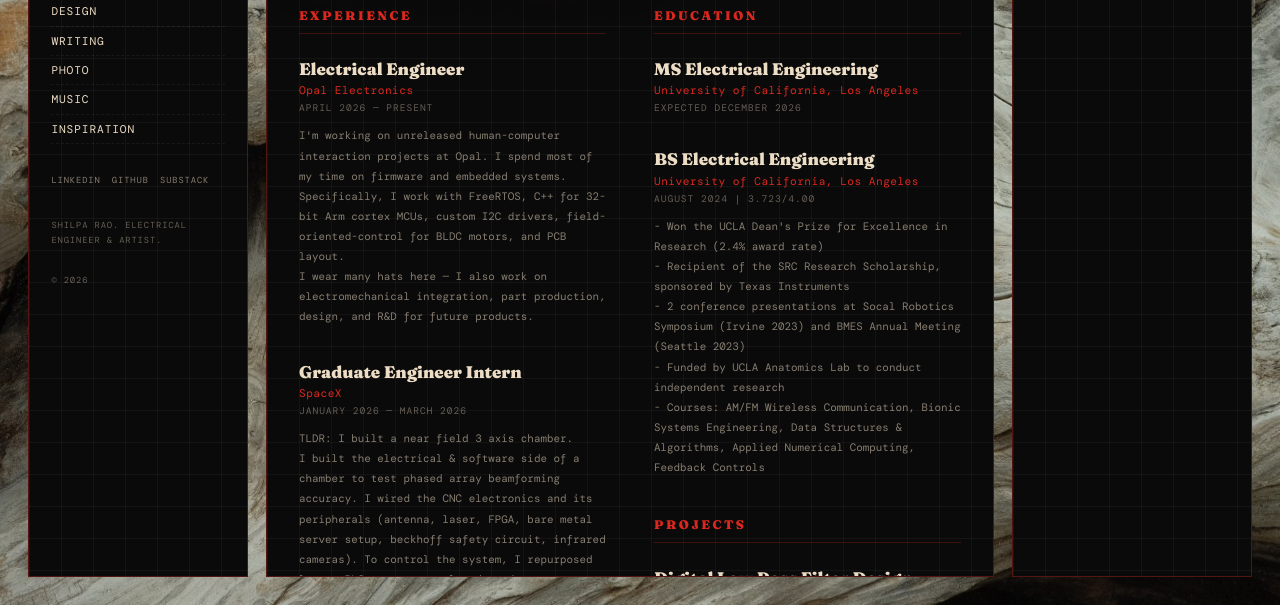
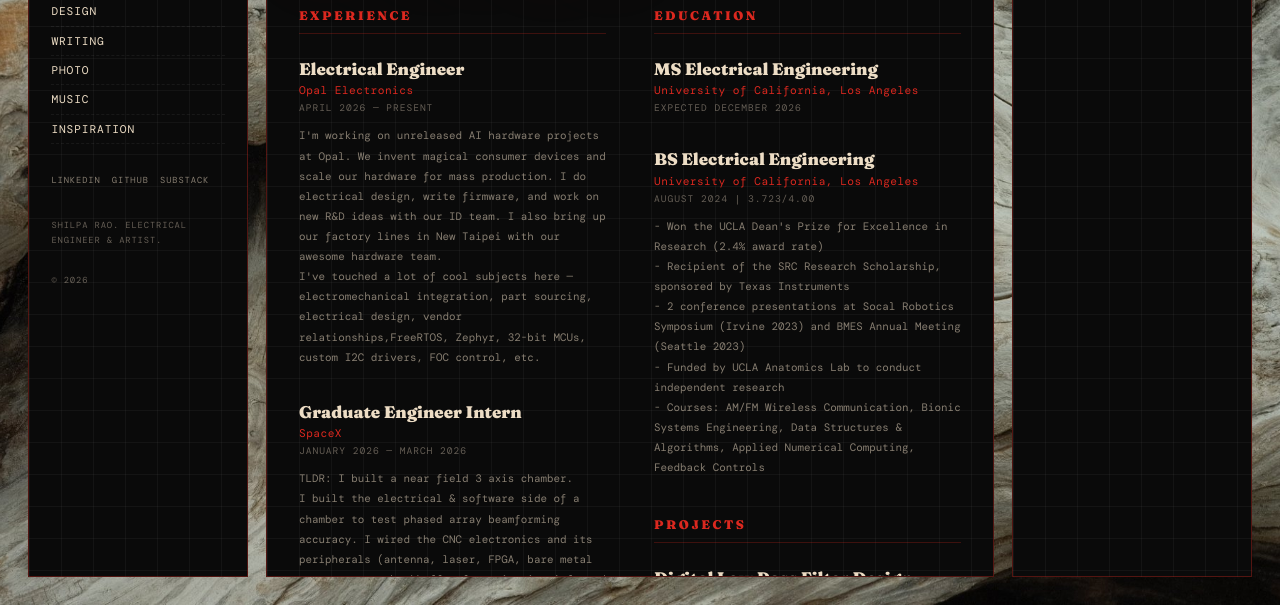
Before and after one commit to shxlpa/80PERCENT, a plain HTML site: page resume/index.html in a window 1280 px wide. Shown: the part 195-800 px from the top of the page. Drawn offline with nearby package versions, Linux system fonts and the light colour scheme; a web font is replaced by a local one.

Commit message:
new resume

```diff
--- a/resume/index.html
+++ b/resume/index.html
@@ -69,7 +69,7 @@
           <div class="role">Electrical Engineer</div>
           <div class="company">Opal Electronics</div>
           <div class="date">April 2026 — Present</div>
-          <div class="desc">I'm working on unreleased human-computer interaction projects at Opal. I spend most of my time on firmware and embedded systems. Specifically, I work with FreeRTOS, C++ for 32-bit Arm cortex MCUs, custom I2C drivers, field-oriented-control for BLDC motors, and PCB layout.<br>I wear many hats here &mdash; I also work on electromechanical integration, part production, design, and R&D for future products.</div>
+          <div class="desc">I'm working on unreleased AI hardware projects at Opal. We invent magical consumer devices and scale our hardware for mass production. I do electrical design, write firmware, and work on new R&D ideas with our ID team. I also bring up our factory lines in New Taipei with our awesome hardware team.<br>I've touched a lot of cool subjects here &mdash; electromechanical integration, part sourcing, electrical design, vendor relationships,FreeRTOS, Zephyr, 32-bit MCUs, custom I2C drivers, FOC control, etc.</div>
         </div>
 
         <div class="resume-entry">
```
